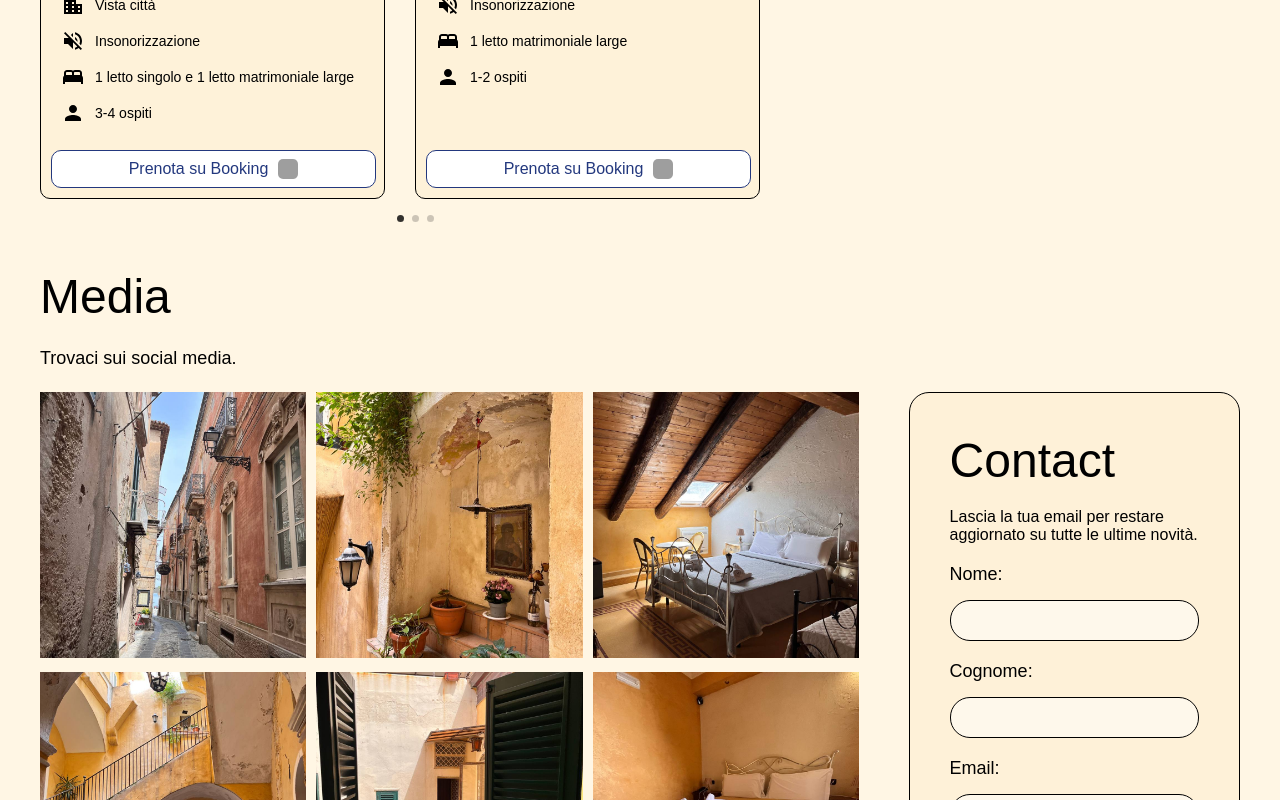
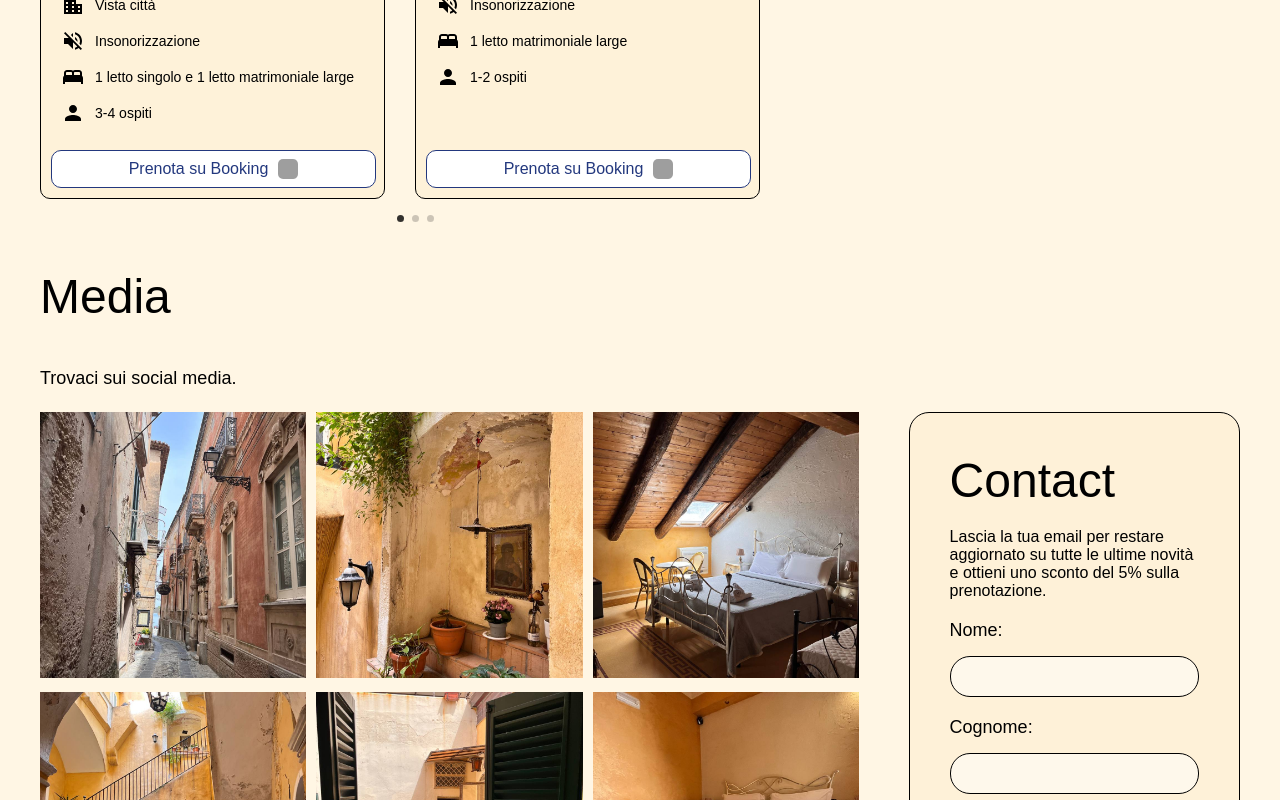
Before and after one commit to Shestoy06/italian-hotel-duomo-tropea, a React (Create React App) app in the folder client/: page / in a window 1280 px wide. Shown: the part 1767-2567 px from the top of the page. Built offline with nearby package versions, Linux system fonts and the light colour scheme; grey boxes are pictures that could not be loaded; a web font is replaced by a local one.

Commit message:
add h2 tags

```diff
--- a/client/src/components/About.jsx
+++ b/client/src/components/About.jsx
@@ -93,7 +93,7 @@ const About = () => {
         return (
             <div className={s.section}>
                 <div className={s.section_content}>
-                    <span className={s.section_title}>Sull'albergo</span>
+                    <div className={s.section_title}>Sull'albergo</div>
                     <AnimationFadeIn>
                         <div>Le Residenza Il Duomo propone camere moderne e una terrazza
                             panoramica ben esposta. Si trova nel centro storico della città, a soli 10 metri dalla
@@ -122,7 +122,7 @@ const About = () => {
 
     return (
         <div className={s.section}>
-            <span className={s.section_title}>Sull'albergo</span>
+            <h2 className={s.section_title}>Sull'albergo</h2>
             <AnimationFadeIn>
                 <div style={{marginBottom: 40}}>Le Residenza Il Duomo propone camere moderne e una terrazza
                     panoramica ben esposta. Si trova nel centro storico della città, a soli 10 metri dalla cattedrale
--- a/client/src/components/Contact.jsx
+++ b/client/src/components/Contact.jsx
@@ -46,7 +46,7 @@ const Contact = () => {
             <div style={{display: 'flex', justifyContent: 'space-between'}}>
                 <div className={s.section}
                      style={{border: 'none', marginBottom: 40, flexDirection: 'column', paddingTop: 20, width: '100%'}}>
-                    <span className={s.section_title}>Media</span>
+                    <h2 className={s.section_title}>Media</h2>
                     <AnimationFadeIn>
                         <div className={s.section_content}>
                             Trovaci sui social media.
@@ -139,11 +139,12 @@ const Contact = () => {
                                 borderRadius: 20,
                                 backgroundColor: 'rgba(253,237,205,0.5)'
                             }}>
-                                <span style={{alignSelf: 'flex-start', marginBottom: 20}}
-                                      className={s.section_title}>Contact</span>
+                                <h2 style={{alignSelf: 'flex-start', marginBottom: 20}}
+                                      className={s.section_title}>Contact</h2>
                                 <AnimationFadeIn>
                                     <div style={{marginBottom: 20}}>
-                                        Lascia la tua email per restare aggiornato su tutte le ultime novità.
+                                        Lascia la tua email per restare aggiornato su tutte le ultime novità e ottieni uno sconto del 5% sulla prenotazione.
+
                                     </div>
                                 </AnimationFadeIn>
                                 <ContactUs/>
@@ -160,7 +161,7 @@ const Contact = () => {
     return (
         <div>
             <div className={s.section} style={{border: 'none', marginBottom: 40, flexDirection: 'column'}}>
-                <span className={s.section_title}>Media</span>
+                <h2 className={s.section_title}>Media</h2>
                 <AnimationFadeIn>
                     <div style={{marginBottom: 20}} >
                         Trovaci sui social media.
@@ -242,8 +243,8 @@ const Contact = () => {
                             borderRadius: 20,
                             backgroundColor: 'rgba(253,237,205,0.5)'
                         }}>
-                            <span style={{alignSelf: 'flex-start', marginBottom: 20}}
-                                  className={s.section_title}>Contact</span>
+                            <h2 style={{alignSelf: 'flex-start', marginBottom: 20}}
+                                  className={s.section_title}>Contact</h2>
                             <AnimationFadeIn>
                                 <div style={{marginBottom: 20}}>
                                     Lascia la tua email per restare aggiornato su tutte le ultime novità e ottieni uno sconto del 5% sulla prenotazione.
--- a/client/src/components/Main/Main.module.css
+++ b/client/src/components/Main/Main.module.css
@@ -69,6 +69,10 @@
         z-index: 200;
         overflow: hidden;
     }
+}
+
+h2 {
+    font-weight: 400;
 }
 
 
--- a/client/src/components/Rooms.jsx
+++ b/client/src/components/Rooms.jsx
@@ -63,7 +63,7 @@ const Rooms = () => {
     return (
         <div className={s.section} style={isDesktop ? {flexDirection: 'row-reverse'} : {}}>
             <div className={s.section_content}>
-                <span className={s.section_title}>Camere</span>
+                <h2 className={s.section_title}>Camere</h2>
                 <AnimationFadeIn>
                     <div className={s.section_text}>
                         Le nostre camere offrono il massimo comfort e sono dotate di tutti i servizi necessari per
--- a/client/src/index.css
+++ b/client/src/index.css
@@ -241,3 +241,7 @@ body, html {
     width: 600px !important;
   }
 }
+
+h2 {
+  margin-top: 0 !important;
+}
```
